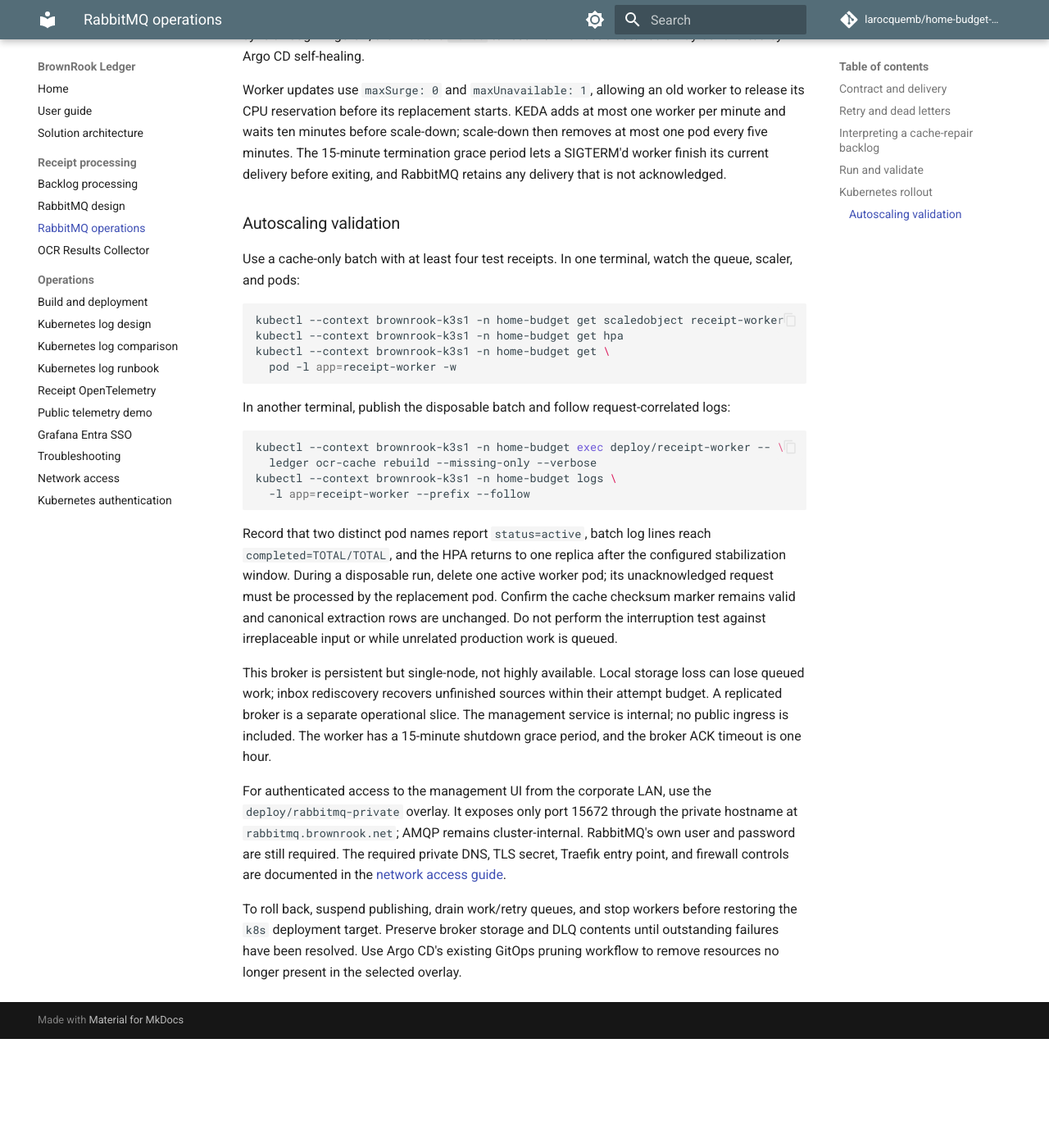
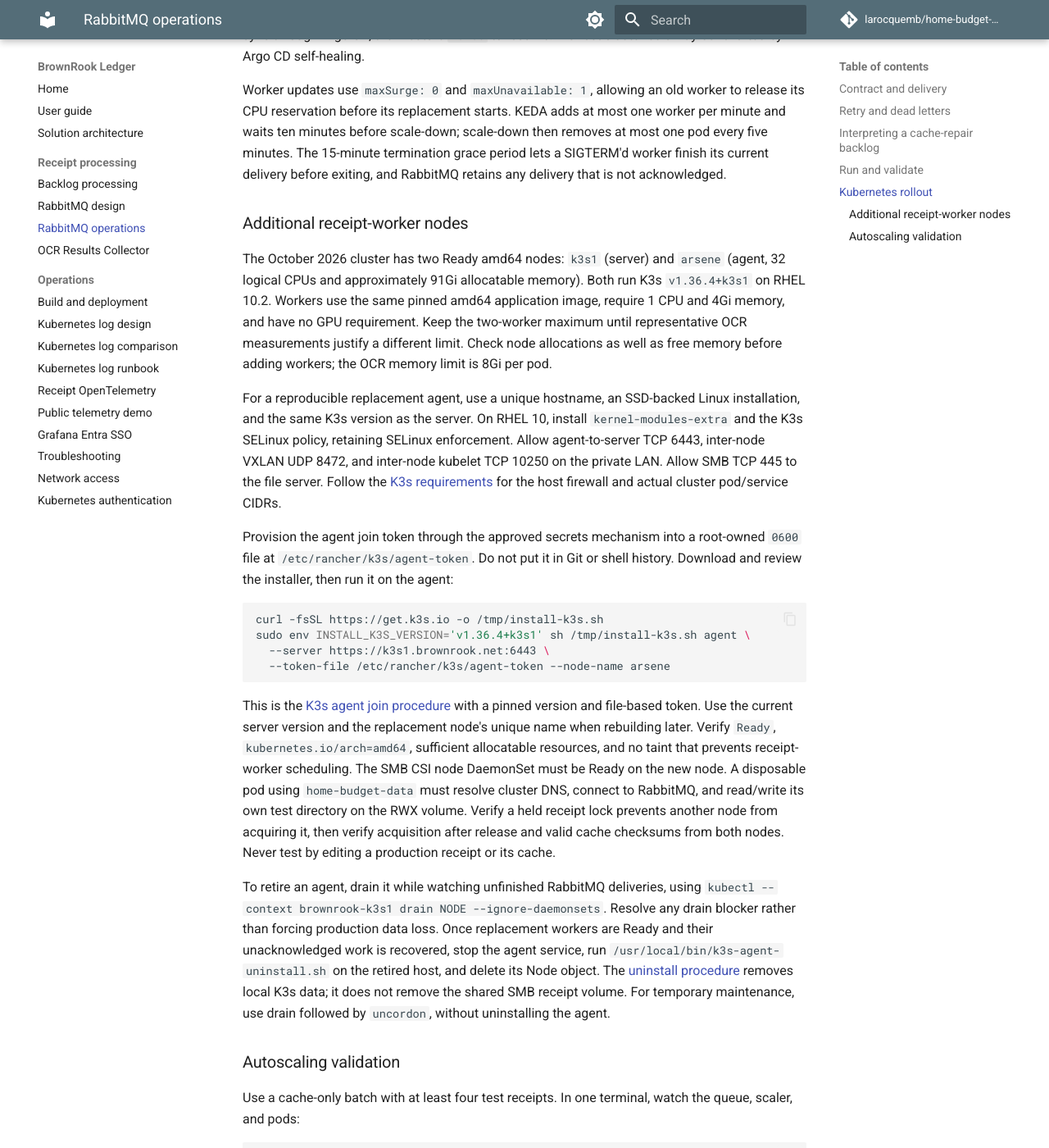
Before and after one commit to larocquemb/home-budget-pipeline, an MkDocs documentation site: the page built from docs/rabbitmq-receipts.md, in a window 1280 px wide and 1400 px high, scrolled down 6972 px. Shown: the whole window at 82% size. Built offline with MkDocs 1.6.1 and Material for MkDocs 9.7.7, drawn with Linux system fonts in a browser that asks for light colours; comment, search, counter and statistics services are not loaded; before the commit the page ends 8239 px from its top, so only the background shows below that; some of the changed text lies outside the part shown.

Commit message:
fix: complete cross-node worker observability and runbook (KAN-92)

````diff
--- a/docs/rabbitmq-receipts.md
+++ b/docs/rabbitmq-receipts.md
@@ -331,6 +331,56 @@
 period lets a SIGTERM'd worker finish its current delivery before exiting, and
 RabbitMQ retains any delivery that is not acknowledged.
 
+### Additional receipt-worker nodes
+
+The October 2026 cluster has two Ready amd64 nodes: `k3s1` (server) and
+`arsene` (agent, 32 logical CPUs and approximately 91Gi allocatable memory).
+Both run K3s `v1.36.4+k3s1` on RHEL 10.2. Workers use the same pinned amd64
+application image, require 1 CPU and 4Gi memory, and have no GPU requirement.
+Keep the two-worker maximum until representative OCR measurements justify a
+different limit. Check node allocations as well as free memory before adding
+workers; the OCR memory limit is 8Gi per pod.
+
+For a reproducible replacement agent, use a unique hostname, an SSD-backed
+Linux installation, and the same K3s version as the server. On RHEL 10, install
+`kernel-modules-extra` and the K3s SELinux policy, retaining SELinux enforcement.
+Allow agent-to-server TCP 6443, inter-node VXLAN UDP 8472, and inter-node kubelet
+TCP 10250 on the private LAN. Allow SMB TCP 445 to the file server. Follow the
+[K3s requirements](https://docs.k3s.io/installation/requirements) for the host
+firewall and actual cluster pod/service CIDRs.
+
+Provision the agent join token through the approved secrets mechanism into a
+root-owned `0600` file at `/etc/rancher/k3s/agent-token`. Do not put it in Git or
+shell history. Download and review the installer, then run it on the agent:
+
+```sh
+curl -fsSL https://get.k3s.io -o /tmp/install-k3s.sh
+sudo env INSTALL_K3S_VERSION='v1.36.4+k3s1' sh /tmp/install-k3s.sh agent \
+  --server https://k3s1.brownrook.net:6443 \
+  --token-file /etc/rancher/k3s/agent-token --node-name arsene
+```
+
+This is the [K3s agent join procedure](https://docs.k3s.io/quick-start) with a
+pinned version and file-based token. Use the current server version and the
+replacement node's unique name when rebuilding later. Verify `Ready`,
+`kubernetes.io/arch=amd64`, sufficient allocatable resources, and no taint that
+prevents receipt-worker scheduling. The SMB CSI node DaemonSet must be Ready on
+the new node. A disposable pod using `home-budget-data` must resolve cluster
+DNS, connect to RabbitMQ, and read/write its own test directory on the RWX
+volume. Verify a held receipt lock prevents another node from acquiring it,
+then verify acquisition after release and valid cache checksums from both
+nodes. Never test by editing a production receipt or its cache.
+
+To retire an agent, drain it while watching unfinished RabbitMQ deliveries,
+using `kubectl --context brownrook-k3s1 drain NODE --ignore-daemonsets`.
+Resolve any drain blocker rather than forcing production data loss. Once
+replacement workers are Ready and their unacknowledged work is recovered, stop
+the agent service, run `/usr/local/bin/k3s-agent-uninstall.sh` on the retired
+host, and delete its Node object. The
+[uninstall procedure](https://docs.k3s.io/installation/uninstall) removes local
+K3s data; it does not remove the shared SMB receipt volume. For temporary
+maintenance, use drain followed by `uncordon`, without uninstalling the agent.
+
 ### Autoscaling validation
 
 Use a cache-only batch with at least four test receipts. In one terminal, watch
@@ -355,7 +405,10 @@
 
 Record that two distinct pod names report `status=active`, batch log lines reach
 `completed=TOTAL/TOTAL`, and the HPA returns to one replica after the configured
-stabilization window. During a disposable run, delete one active worker pod;
+stabilization window. Record pod-to-node placement with `get pods -o wide`:
+two pods on one node do not establish cross-node processing. Request logs
+include `worker_host`, `worker_pid`, `worker_node`, source reference, request
+identifier, and outcome. During a disposable run, delete one active worker pod;
 its unacknowledged request must be processed by the replacement pod. Confirm
 the cache checksum marker remains valid and canonical extraction rows are
 unchanged. Do not perform the interruption test against irreplaceable input or
````
Also changed, not shown: 4 other files.
